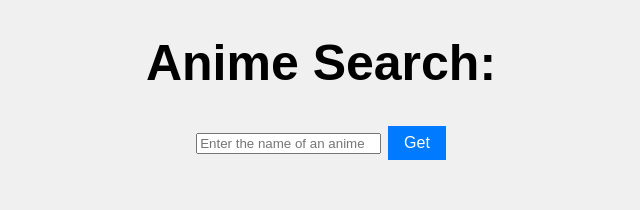
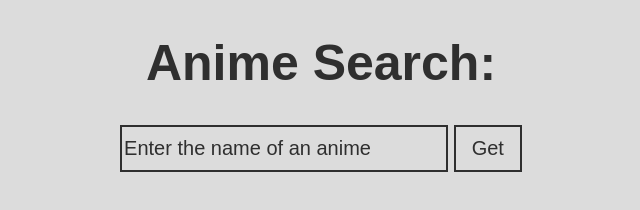
Before and after one commit to Rainylliu/Anime_search, a website: page public/index.html in a window 1280 px wide. Shown: the whole page, without its empty margins (319-959 px from the left). Drawn offline with Linux system fonts and the light colour scheme; a web font is replaced by a local one.

Commit message:
first commit

```diff
--- a/public/index.html
+++ b/public/index.html
@@ -10,7 +10,7 @@
     <div class="container">
         <h1>Anime Search:</h1>
         <div class="myForm" id="myForm">
-            <input type="text" id="NameInput" placeholder="Enter the name of an anime">
+            <input id="NameInput" placeholder="Enter the name of an anime">
             <button id="search">Get</button>
         </div>
         <div id="animeInfoContainer">
@@ -28,38 +28,65 @@ body {
   font-size: 25px;
   margin: 0;
   padding: 0;
-  background-color: #f0f0f0;
+  background-color: #DCDCDC;
+}
+h1,h2,h3 {
+  color: #2F2F2F;
+}
+p {
+  text-align: justify;
+  color: #2F2F2F;
 }
 
 .container {
-  max-width: 600px;
+  width: 80%;
   margin: 2rem auto;
   text-align: center;
 }
+input::placeholder {
+  font-family: 'Cabin Sketch', sans-serif;
+  font-size: 20px;
+  color: #2F2F2F;
+}
 
 .myForm {
-  margin-bottom: 1rem;
+  margin-bottom: 1.5rem;
+  font-family: 'Cabin Sketch', sans-serif;
+  font-size: 20px;
+  color: #9F9F9F;
 }
-
+input {
+  width: 20rem;
+  height: 2.55rem;
+  border: 2.5px solid #2f2f2f;
+  background-color: #DCDCDC;
+}
+#NameInput {
+  font-family: 'Cabin Sketch', sans-serif;
+  font-size: 20px;
+  color: #2F2F2F;
+}
 button {
-  background-color: #007bff;
-  color: #fff;
+  color: #2F2F2F;
+  font-family: 'Cabin Sketch', sans-serif;
   padding: 0.5rem 1rem;
-  font-size: 16px;
+  font-size: 20px;
   cursor: pointer;
-  border: none;
+  height: 2.95rem;
+  border: 2.5px solid #2F2F2F;
+  background-color: #DCDCDC;
 }
 
 button:hover {
-  background-color: #0056b3;
+  background-color: #9F9F9F;
 }
 
 #animeInfoContainer {
   display: none; /* Initially hide the container */
   margin-top: 1rem;
   padding: 1rem;
-  border: 1px solid #ddd;
-  background-color: #fff;
+  border: 5px solid #2F2F2F;
+  background-color: #DCDCDC;
 }
 
 #animeDescription {
@@ -85,7 +112,7 @@ button:hover {
 
 .star:hover,
 .star.active {
-  color: gold;
+  color: #ffd700;
 }
 
 </style>
@@ -94,6 +121,13 @@ document.addEventListener('DOMContentLoaded', function () {
   const NameInput = document.getElementById('NameInput');
   const searchButton = document.getElementById('search');
   const animeInfoContainer = document.getElementById('animeInfoContainer');
+
+    NameInput.addEventListener('keydown', function (event) {
+    if (event.key === 'Enter') {
+      // 如果按下的是回车键，触发搜索按钮的点击事件
+      searchButton.click();
+    }
+  });
 
   searchButton.addEventListener('click', function () {
     // Fetch data from the anime search API
@@ -110,7 +144,7 @@ document.addEventListener('DOMContentLoaded', function () {
         const ratingBox = document.createElement('div');
         ratingBox.id = 'animeRating';
         ratingBox.innerHTML = `
-          <p>Rate this anime:</p>
+          <h3>Rate this anime:</h3>
           <div id="ratingStars">
             <span class="star" data-value="1">&#9733;</span>
             <span class="star" data-value="2">&#9733;</span>
```
Also changed, not shown: public/cursor.ico (added), public/cursor.png (added), 3 other files.
